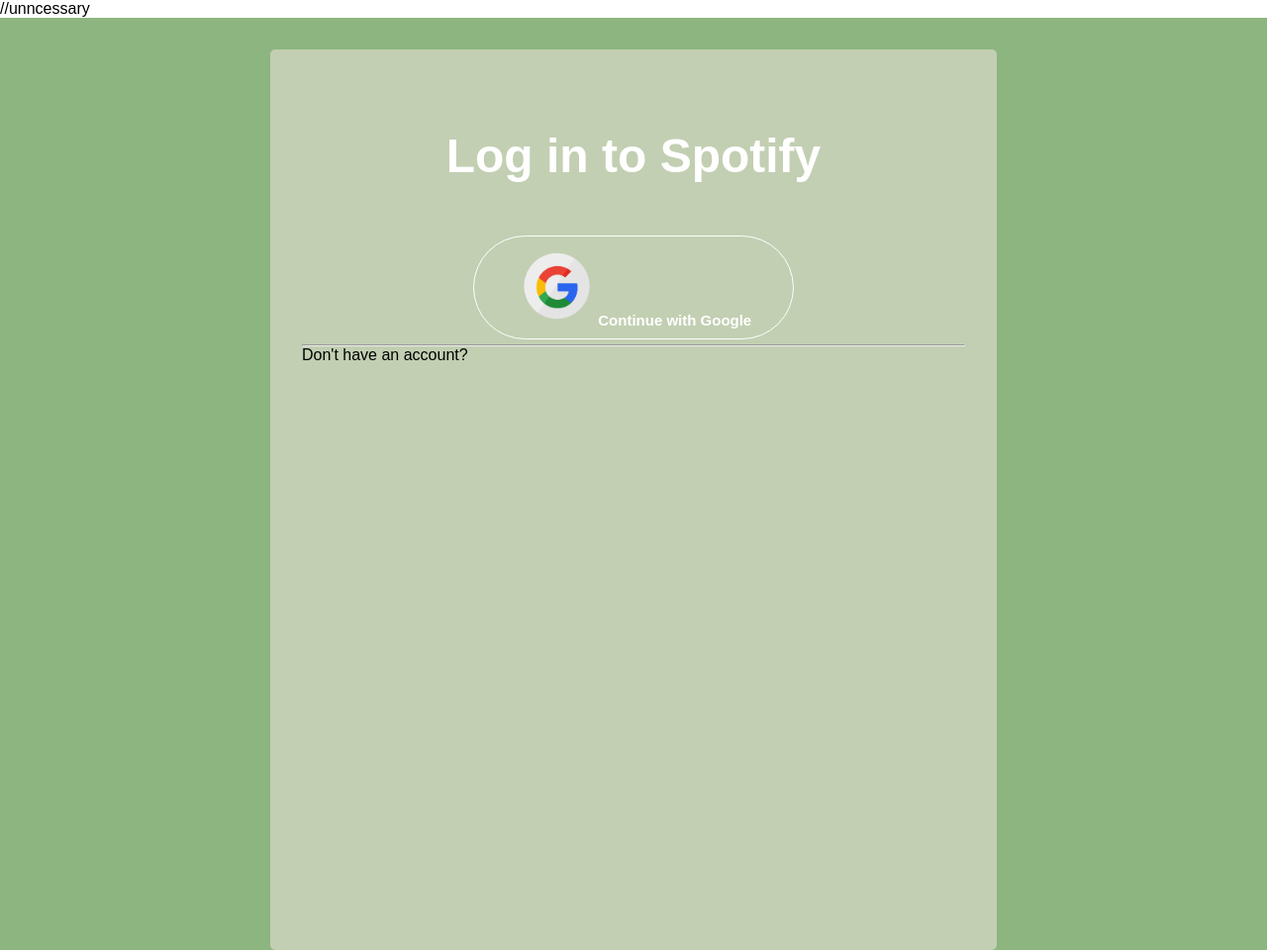
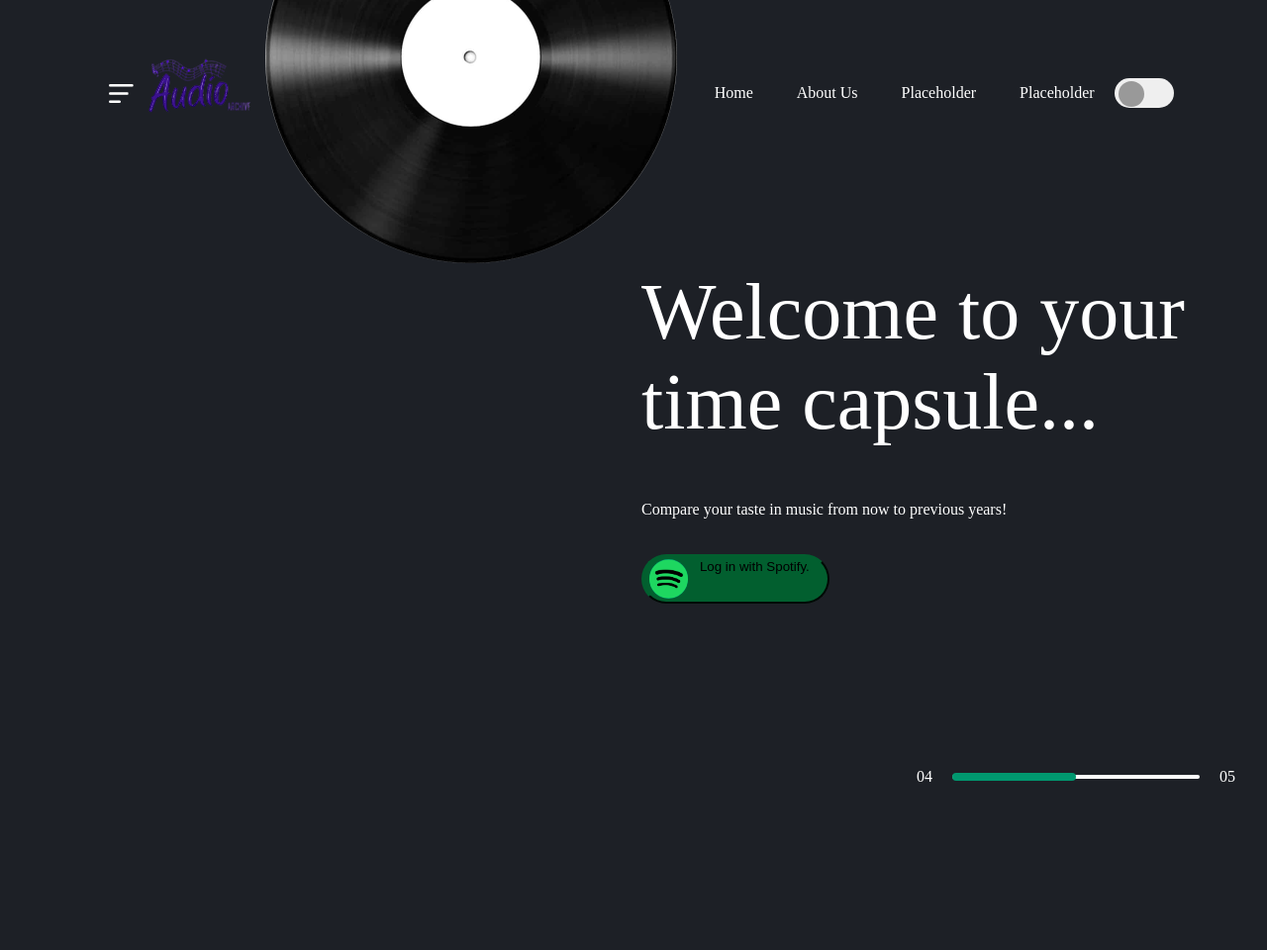
Before and after one commit to MehekB/IrvineHacks2024, a plain HTML site: page home.html in a window 1280 px wide. Shown: the whole page at 99% size. After the commit the page ends 818 px from the top, so only its background shows below. Drawn offline with Linux system fonts and the light colour scheme.

Commit message:
added home page styling

```diff
--- a/home.html
+++ b/home.html
@@ -2,49 +2,58 @@
 <html>
 <head>
 
-    //unncessary
     <meta charset="UTF-8">
     <meta name="viewport" content="width=device-width, initial-scale=1.0">
     <title>Spotify Log In Page</title>
     <link rel="stylesheet" href="homestyle.css">
 </head>
     <body>
-        <section>
-            <div class = "main">
+        <div class = "main">
+            <nav>
+                <img src="images/menu.png" class="menu-img">
+                <img src="images/aalogo.png" class="logo">
+                <ul>
+                    <li><a href="">Home</a></li>
+                    <li><a href="">About Us</a></li>
+                    <li><a href="">Placeholder</a></li>
+                    <li><a href="">Placeholder</a></li>
+                </ul>
+                <button class="button" onclick="toggleBtn()" id="btn"><span></span></button>
+            </nav>
 
+            <div class="lamp-container">
+                <img src="images/disk.png" class="lamp">
+                <img src="images/music.png" class="light" id="light">
+            </div>
 
-                <h1>Log in to Spotify</h1>
+            <div class="text-container">
+                <h1>Welcome to your time capsule...</h1>
+                <p>Compare your taste in music from now to previous years!</p>
+           <!--   <a><button class = 'spotify-btn' id = 'g' onclick="requestAuthorization()" height="80"><img src="images/spotify.jpg"></button></a> -->
+                <a>
+                <button class="button2" id = 'g' onclick="requestAuthorization()">
+                    <img src="images/spotify.png" alt="Spotify Icon" class="spotify-btn" style="float:left"> Log in with Spotify.
+                </button>
+                </a>
 
-                <div class = "account-connect">
-                    <button class = 'a-c-btn' id = 'g' onclick="requestAuthorization()"><img src="images/google.png" height = '80'><span>Continue with Google</span></button>
-                    <script src = "home.js"></script>
-                </div>
-
-                <!-- <div class = 'log-in'>
-                    <form>
-                        <label>Email or username</label>
-                        <input type="text" placeholder = "Email or username">
-
-                        <label>Password</label>
-                        <input type="text" placeholder = "Password">
-
-                        <div class = 'switch'>
-                            <input type ="checkbox" id = "switch" checked>
-                            <label for="switch"></label>
-                            <span>Remember me</span>
-                        </div>
-
-                        <button>Log In</button>
-                        <a href="#">Forgot your password?</a>
-                    </form>
-                </div> -->
-
-                <hr>
-                <div class="last">
-                    <span>Don't have an account?</span>
+                <div class="control">
+                    <p>04</p>
+                    <div class="line"><span></span></div>
+                    <p>05</p>
                 </div>
 
             </div>
-        </section>
+                <script src = "home.js"></script>
+
+        </div>
+        <script>
+            var btn = document.getElementById("btn");
+            var light = document.getElementById("light");
+
+            function toggleBtn() {
+                btn.classList.toggle("active")
+                light.classList.toggle("on")
+            }
+        </script>
     </body>
 </html>
--- a/homestyle.css
+++ b/homestyle.css
@@ -1,62 +1,161 @@
-* {
-    margin: 0;
-    padding: 0;
-    box-sizing: border-box;
-    text-decoration: none;
-    list-style:none;
+body {
+    background: #1d2026;
+    min-height: 100vh;
+    width: 100%;
+    color: #fff;
+    position: relative;
 }
 
-html {
-    font-family: CircularSpTitle, CircularSpTitle-Tall, CircularSp-Arab, CircularSp-Hebr, CircularSp-Cyrl, CircularSp-Grek, CircularSp-Deva,
-    sans-serif;
+nav {
+    display: flex;
+    align-items: center;
+    padding: 20px 8%
 }
 
-section {
-    background: linear-gradient(rgba(11,1,1,0.9), 0%, rgb(141,181,128) 100%);
+nav .menu-img {
+    width: 25px;
+    margin-right: 0px;
+    cursor: pointer;
+}
+
+nav .logo {
+    width: 250px;
+    cursor: pointer;
+    margin-left: -70px;
+}
+
+nav ul {
+    flex: 1;
+    text-align: right;
+}
+
+nav ul li {
+    display: inline-block;
+    list-style: none;
+    margin: 0 20px;
+}
+
+nav ul li a {
+    text-decoration: none;
+    color: #fff;
+}
+
+.button {
+    background: #efefef;
+    height: 30px;
+    width: 60px;
+    border-radius: 20px;
+    border: 0;
+    outline: 0;
+    cursor: pointer;
+    transition: background 0.5s;
+}
+
+.button span {
+    display: block;
+    background: #999;
+    height: 26px;
+    width: 26px;
+    border-radius: 50%;
+    margin-left: -2px;
+    margin-top: 0.5px;
+    transition: background 0.5s, margin-left 0.5s;
+}
+
+.lamp-container {
+    position: absolute;
+    top: -200px;
+    left: 17%;
+    width: 500px;
+}
+
+.lamp {
+    width: 100%;
+}
+
+.light {
+    position: absolute;
+    top: 90%;
+    left: 50%;
+    transform: translateX(-50%);
+    width: 700px;
+    margin-left: -10px;
+    opacity: 0;
+    transition: opacity 0.5s;
+}
+
+.text-container {
+    max-width: 600px;
+    margin-top: 7%;
+    margin-left: 50%;
+}
+
+.text-container h1 {
+    font-size: 80px;
+    font-weight: 400;
+}
+
+.button2 {
+    margin-top: 20px;
+    background: #025f2f;
+    height: 50px;
+    width: 190px;
+    border-radius: 60px;
+    outline: 0;
+    cursor: pointer;
+    transition: background 0.5s;
+    border-color: #025f2f;
+    text-decoration: goldenrod;
+
+}
+
+.spotify-btn{
     display: flex;
     align-items: center;
     justify-content: center;
+    background-color: #00986f;
+    height: 40px;
+    border-radius: 50px;
+    cursor: pointer;
 }
 
-section div.main {
-    margin: 32px 0;
-    padding: 32px;
-    width: 734px;
-    height: 910px;
-    background: #C2CFB2;
-    border-radius: 5px;
+.spotify-btn:hover {
+    opacity: 0.7;
 }
 
-section div.main h1 {
-    text-align: center;
-    margin: 48px 0;
-    color: white;
-    font-size: 48px
+.control {
+    display: flex;
+    align-items: center;
+    justify-content: flex-end;
+    margin-top: 150px;
 }
 
-section div.main .account-connect {
-    display: flex;
-    align-items: center;
-    justify-content: center;
-    flex-direction: column;
+.control .line {
+    width: 250px;
+    height: 4px;
+    background: #fff;
+    margin: 0 20px;
+    border-radius: 2px;
 }
 
-section div.main .account-connect button {
-    width: 324px;
-    text-align: center;
-    padding: 10px 20px;
-    border: none;
-    outline: none;
-    margin: 5px 0;
-    border-radius: 500px;
-    color: white;
-    background: transparent;
-    border: 1px solid white;
-    font-size: 15px;
-    font-weight: bold;
+.control .line span {
+    width: 50%;
+    height: 8px;
+    margin-top: -2px;
+    border-radius: 4px;
+    background: #00986f;
+    display: block;
 }
 
-section div.main .account-connect button span{
-    position: relative;
-    top: 3 px;
+.active {
+    background: green;
 }
+
+.active span {
+    background: #fff;
+    margin-left: 24px;
+}
+
+.on {
+    opacity: 1;
+}
```
Also changed, not shown: images/aalogo.png (added), images/disk.png (added), images/lamp.png (added), images/light.png (added), images/menu.png (added), images/music.png (added), images/spotify.png (added).
